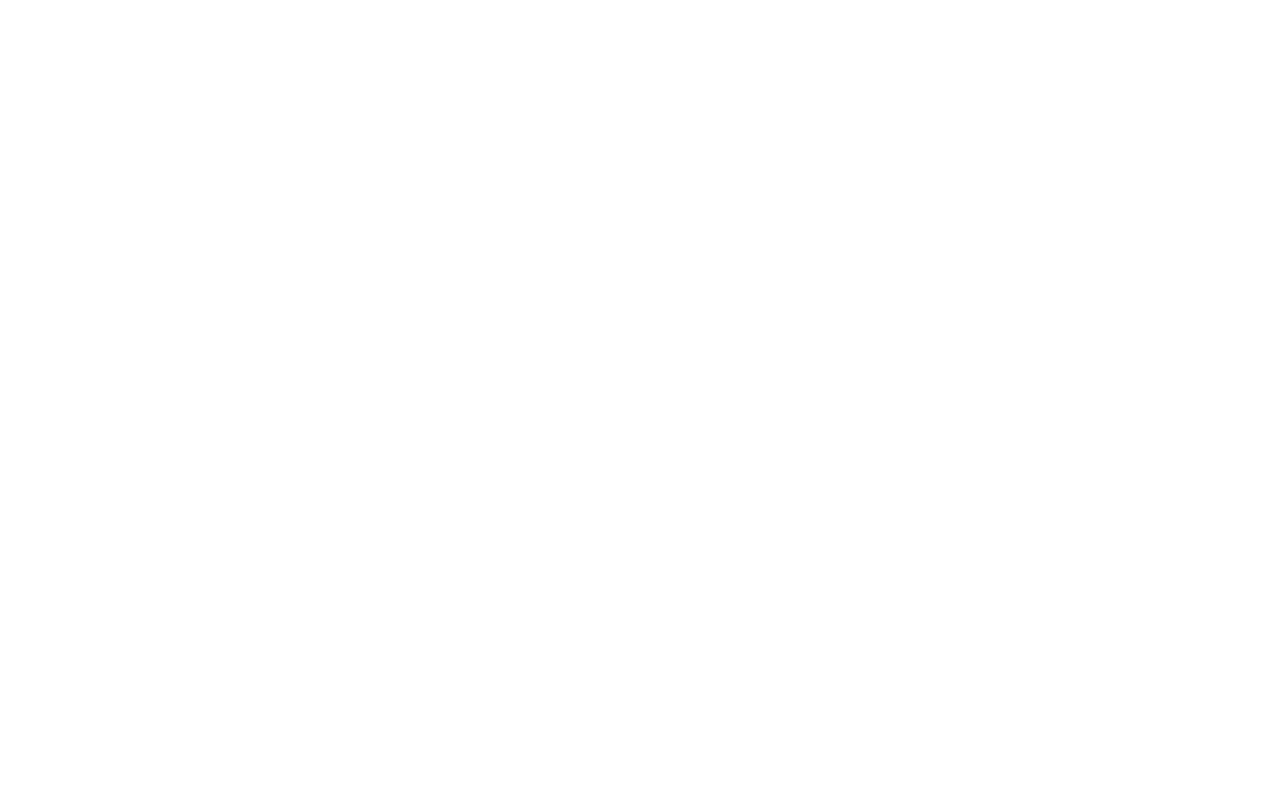
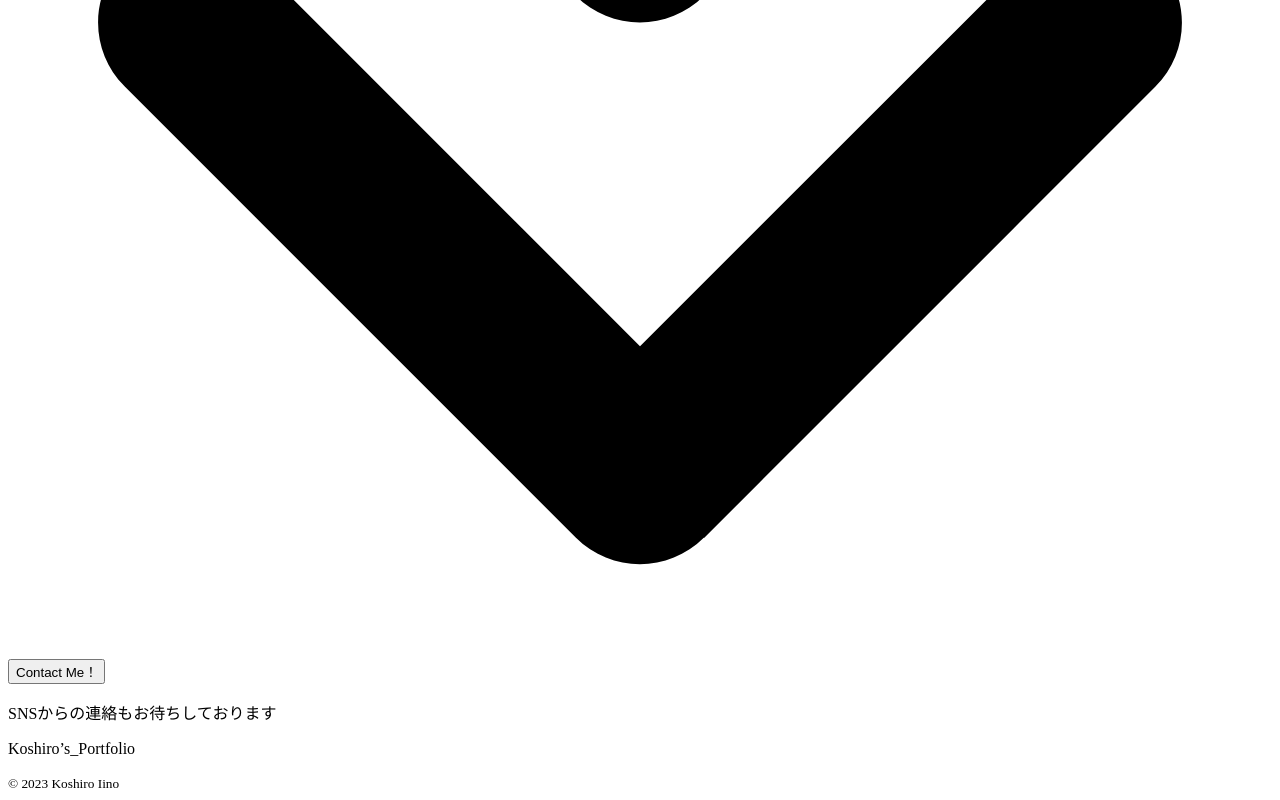
Before and after one commit to ko-shiro-hap/my_portfolio, a Next.js app: page /contact in a window 1280 px wide. Shown: the part 8917-9717 px from the top of the page. Before the commit the page ends 8171 px from the top, so only its background shows below. Built offline with nearby package versions, Linux system fonts and the light colour scheme.

Commit message:
add: Contactのhtmlを作成

```diff
--- a/src/pages/contact.tsx
+++ b/src/pages/contact.tsx
@@ -1,10 +1,16 @@
 export default function Contact() {
   return (
     <>
-      <section className="mx-auto px-4 pt-10 lg:pt-0 max-w-screen-sm lg:max-w-screen-md xl:max-w-screen-lg max-h-full w-full text-secondary">
+      <section className="mx-auto px-4 pt-10 lg:pt-0 max-w-screen-sm lg:max-w-screen-md xl:max-w-screen-lg max-h-full w-full text-secondary text-center">
         <h2 className="text-4xl font-bold">Contact</h2>
         <span className="text-lg font-bold">お問い合わせ</span>
-        <div>作成中です</div>
+        <div>
+          <p>以下からお問い合わせください！</p>
+          <svg xmlns="http://www.w3.org/2000/svg" viewBox="0 0 448 512"><path d="M246.6 470.6c-12.5 12.5-32.8 12.5-45.3 0l-160-160c-12.5-12.5-12.5-32.8 0-45.3s32.8-12.5 45.3 0L224 402.7 361.4 265.4c12.5-12.5 32.8-12.5 45.3 0s12.5 32.8 0 45.3l-160 160zm160-352l-160 160c-12.5 12.5-32.8 12.5-45.3 0l-160-160c-12.5-12.5-12.5-32.8 0-45.3s32.8-12.5 45.3 0L224 210.7 361.4 73.4c12.5-12.5 32.8-12.5 45.3 0s12.5 32.8 0 45.3z"/></svg>
+          {/* Font Awesome Pro 6.2.1 by @fontawesome - https://fontawesome.com License - https://fontawesome.com/license (Commercial License) Copyright 2022 Fonticons, Inc. */}
+        </div>
+        <button>Contact Me！</button>
+        <p>SNSからの連絡もお待ちしております</p>
       </section>
     </>
   );
```
